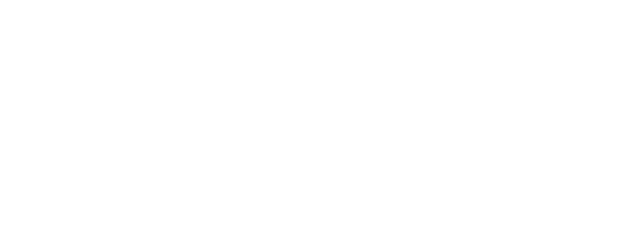
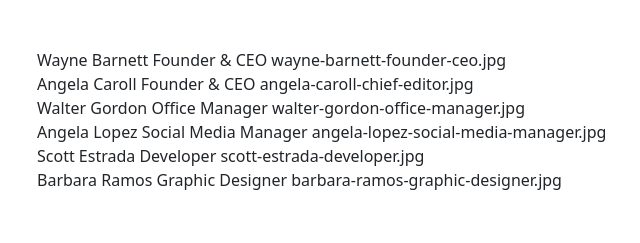
Before and after one commit to ErJump/js-our-team, a plain HTML site: page index.html in a window 1280 px wide. Shown: the whole page, without its empty margins (45-685 px from the left). Drawn offline with nearby package versions, Linux system fonts and the light colour scheme.

Commit message:
Milestone II Completed

```diff
--- a/index.html
+++ b/index.html
@@ -9,6 +9,9 @@
     <link href="https://cdn.jsdelivr.net/npm/bootstrap@5.2.0-beta1/dist/css/bootstrap.min.css" rel="stylesheet" integrity="sha384-0evHe/X+R7YkIZDRvuzKMRqM+OrBnVFBL6DOitfPri4tjfHxaWutUpFmBp4vmVor" crossorigin="anonymous">
 </head>
 <body>
+    <div class="container py-5">
+        <div class="row" id="cardContainer"></div>
+    </div>
 <script src="js/myscript.js"></script>
 </body>
 </html>
--- a/js/myscript.js
+++ b/js/myscript.js
@@ -31,7 +31,13 @@ let teamList = [
     },
 ];
 
+const container = document.getElementById('cardContainer');
+
 for (let i = 0; i < teamList.length; i++){
     const currentMember = teamList[i];
+    const newDiv = document.createElement('div');
+    newDiv.classList.add('col-12');
+    newDiv.innerHTML = `${currentMember.name} ${currentMember.role} ${currentMember.img}`;
     console.log(`${currentMember.name} ${currentMember.role} ${currentMember.img}`);
+    container.append(newDiv);
 }
```
